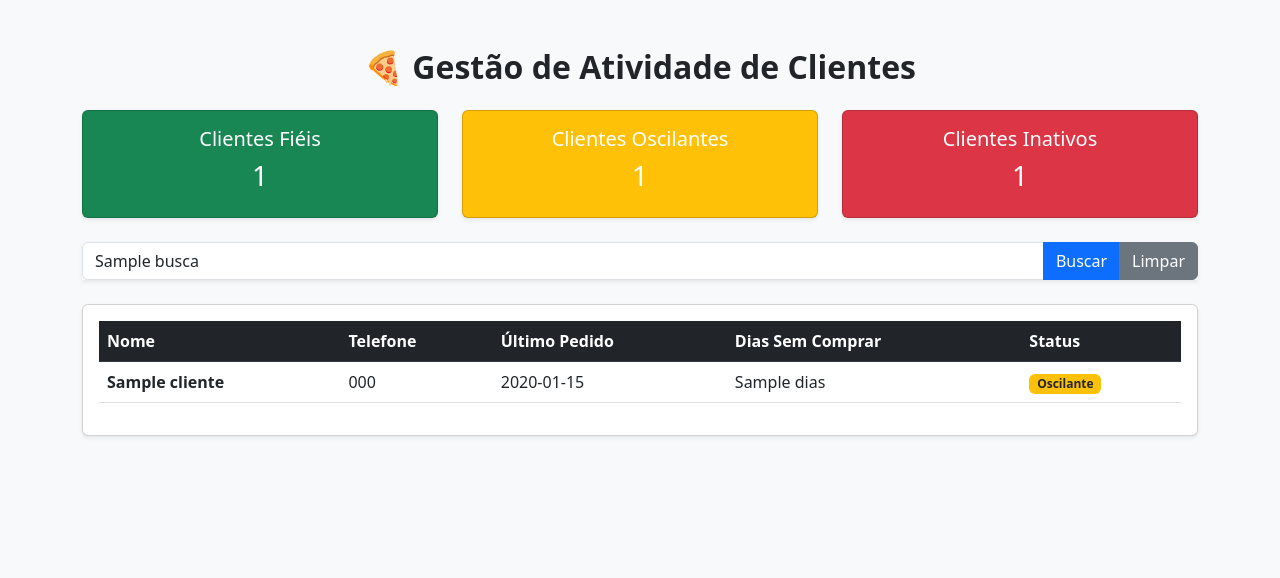
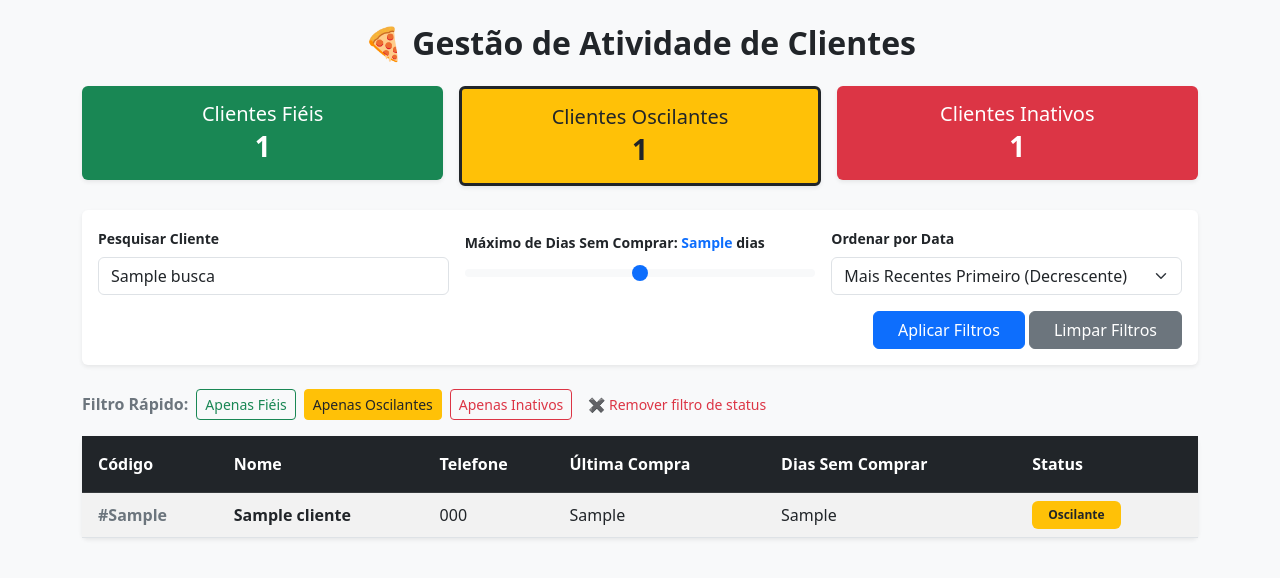
Before and after one commit to RebecaToda/categorizacao-de-clientes, a Flask app: template templates/index.html in a window 1280 px wide. Shown: the top 578 px of the page. Run offline with Flask 3, Linux system fonts and the light colour scheme; the template is opened without the code that fills it: most values are stand-ins (such as "Sample title", 1, 10 or a date in 2020).

Commit message:
Adicionar filtros e classificação de clientes
Unifica vendas de delivery e retirada para calcular a última compra, dias sem comprar e status de atividade. Adiciona busca por código, filtros por status e período, ordenação por data, contadores no dashboard e atualiza a tabela e a interface.

```diff
--- a/app.py
+++ b/app.py
@@ -1,14 +1,13 @@
 from flask import Flask, render_template, request
 import mysql.connector
-from datetime import datetime
+from datetime import datetime, date
 
 app = Flask(__name__)
 
-# Configuração da conexão com o Banco de Dados (Ajuste usuário e senha conforme seu ambiente)
 def get_db_connection():
     return mysql.connector.connect(
         host="localhost",
-        port=40115,
+        port=40115,  # Porta do seu DBeaver
         user="root",
         password="",
         database="ajxfood"
@@ -17,51 +16,140 @@ def get_db_connection():
 @app.route('/')
 def index():
     busca = request.args.get('q', '').strip()
+    status_filtro = request.args.get('status', '').strip()
+    max_dias = request.args.get('max_dias', '').strip()
+    ordem_data = request.args.get('ordem', 'desc').strip()
+
     conn = get_db_connection()
     cursor = conn.cursor(dictionary=True)
 
-    # Query que traz os dados e classifica com base nas suas regras de negócio
+    # Consulta unificada com tratamento de ordenação garantido para todos os clientes
     query = """
         SELECT
             c.codigo AS codigo_cliente,
             c.nome_razao AS nome_cliente,
             c.tel_1 AS telefone,
-            MAX(v.data_entrada) AS ultimo_pedido,
-            DATEDIFF(NOW(), MAX(v.data_entrada)) AS dias_desde_ultimo_pedido,
-            COUNT(CASE WHEN v.data_entrada >= DATE_SUB(NOW(), INTERVAL 30 DAY) THEN 1 END) AS qtd_ult_30_dias,
-            CASE
-                WHEN MAX(v.data_entrada) >= DATE_SUB(NOW(), INTERVAL 15 DAY)
-                     OR COUNT(CASE WHEN v.data_entrada >= DATE_SUB(NOW(), INTERVAL 30 DAY) THEN 1 END) >= 2
-                THEN 'Cliente Fiel'
-                WHEN MAX(v.data_entrada) BETWEEN DATE_SUB(NOW(), INTERVAL 45 DAY) AND DATE_SUB(NOW(), INTERVAL 16 DAY)
-                THEN 'Cliente Oscilante'
-                ELSE 'Cliente Inativo'
-            END AS status_atividade
+            c.cidade,
+            MAX(todas_vendas.data_venda) AS ultimo_pedido_real,
+            c.data AS data_registro
         FROM clientes c
-        LEFT JOIN vendas_retirada v ON c.codigo = v.codigo_cliente
+        LEFT JOIN (
+            SELECT codigo_endereco AS id_cli, data AS data_venda FROM vendas_delivery WHERE codigo_endereco IS NOT NULL
+            UNION ALL
+            SELECT codigo_cliente AS id_cli, data_entrada AS data_venda FROM vendas_retirada WHERE codigo_cliente IS NOT NULL
+        ) todas_vendas ON c.codigo = todas_vendas.id_cli
     """
 
     params = []
+    condicoes = []
+
     if busca:
-        query += " WHERE c.nome_razao LIKE %s OR c.tel_1 LIKE %s"
-        params = [f"%{busca}%", f"%{busca}%"]
+        if busca.isdigit():
+            condicoes.append("(c.codigo = %s OR c.tel_1 LIKE %s)")
+            params.extend([int(busca), f"%{busca}%"])
+        else:
+            condicoes.append("(c.nome_razao LIKE %s OR c.tel_1 LIKE %s)")
+            params.extend([f"%{busca}%", f"%{busca}%"])
 
-    query += " GROUP BY c.codigo, c.nome_razao, c.tel_1 ORDER BY ultimo_pedido DESC;"
+    if condicoes:
+        query += " WHERE " + " AND ".join(condicoes)
+
+    query += " GROUP BY c.codigo, c.nome_razao, c.tel_1, c.cidade, c.data"
+
+    # Ordenação blindada: utiliza o pedido real e, se não houver, recorre à data de registo do cliente
+    if ordem_data == 'asc':
+        query += " ORDER BY COALESCE(MAX(todas_vendas.data_venda), c.data) ASC, c.codigo ASC;"
+    else:
+        query += " ORDER BY COALESCE(MAX(todas_vendas.data_venda), c.data) DESC, c.codigo ASC;"
 
     cursor.execute(query, params)
-    clientes = cursor.fetchall()
-
-    # Contadores para o Dashboard simples
-    total_fiel = sum(1 for x in clientes if x['status_atividade'] == 'Cliente Fiel')
-    total_oscilante = sum(1 for x in clientes if x['status_atividade'] == 'Cliente Oscilante')
-    total_inativo = sum(1 for x in clientes if x['status_atividade'] == 'Cliente Inativo')
+    resultados = cursor.fetchall()
 
     cursor.close()
     conn.close()
 
+    hoje = datetime.now().date()
+    clientes_processados = []
+
+    for row in resultados:
+        dt_ref = row['ultimo_pedido_real'] if row['ultimo_pedido_real'] else row['data_registro']
+        dias_sem_comprar = None
+
+        if dt_ref:
+            if isinstance(dt_ref, datetime):
+                dt_ref_date = dt_ref.date()
+            elif isinstance(dt_ref, date):
+                dt_ref_date = dt_ref
+            elif isinstance(dt_ref, str):
+                try:
+                    dt_ref_date = datetime.strptime(dt_ref.split()[0], '%Y-%m-%d').date()
+                except:
+                    dt_ref_date = None
+            else:
+                dt_ref_date = None
+
+            if dt_ref_date:
+                dias_sem_comprar = (hoje - dt_ref_date).days
+                if dias_sem_comprar < 0:
+                    dias_sem_comprar = 0
+                data_formatada = dt_ref_date.strftime('%d/%m/%Y')
+            else:
+                data_formatada = 'Nunca comprou'
+                dias_sem_comprar = 99999
+        else:
+            data_formatada = 'Nunca comprou'
+            dias_sem_comprar = 99999
+
+        # Regras de Classificação rigorosas:
+        # - Fiel: Até 15 dias sem comprar
+        # - Oscilante: Entre 16 e 45 dias
+        # - Inativo: Mais de 45 dias ou sem compras reais
+        if dias_sem_comprar > 45 or row['ultimo_pedido_real'] is None:
+            status = 'Cliente Inativo'
+        elif dias_sem_comprar >= 16:
+            status = 'Cliente Oscilante'
+        else:
+            status = 'Cliente Fiel'
+
+        clientes_processados.append({
+            'codigo_cliente': row['codigo_cliente'],
+            'nome_cliente': row['nome_cliente'],
+            'telefone': row['telefone'],
+            'cidade': row['cidade'] or 'Bernardino de Campos',
+            'ultimo_pedido_str': data_formatada,
+            'dias_num': dias_sem_comprar,
+            'dias_sem_comprar': f"{dias_sem_comprar} dias" if dias_sem_comprar != 99999 else "N/A",
+            'status_atividade': status
+        })
+
+    # Contadores reais para os Cards do Dashboard
+    total_fiel = sum(1 for x in clientes_processados if x['status_atividade'] == 'Cliente Fiel')
+    total_oscilante = sum(1 for x in clientes_processados if x['status_atividade'] == 'Cliente Oscilante')
+    total_inativo = sum(1 for x in clientes_processados if x['status_atividade'] == 'Cliente Inativo')
+
+    # Filtros visuais da interface (Slider e Botões de Status)
+    clientes_filtrados = []
+    for c in clientes_processados:
+        if max_dias and max_dias.isdigit():
+            if c['dias_num'] > int(max_dias):
+                continue
+
+        if status_filtro:
+            if status_filtro == 'fiel' and c['status_atividade'] != 'Cliente Fiel':
+                continue
+            if status_filtro == 'oscilante' and c['status_atividade'] != 'Cliente Oscilante':
+                continue
+            if status_filtro == 'inativo' and c['status_atividade'] != 'Cliente Inativo':
+                continue
+
+        clientes_filtrados.append(c)
+
     return render_template('index.html',
-                           clientes=clientes,
+                           clientes=clientes_filtrados,
                            busca=busca,
+                           status_filtro=status_filtro,
+                           max_dias=max_dias,
+                           ordem_data=ordem_data,
                            total_fiel=total_fiel,
                            total_oscilante=total_oscilante,
                            total_inativo=total_inativo)
--- a/templates/index.html
+++ b/templates/index.html
@@ -2,84 +2,139 @@
 <html lang="pt-BR">
 <head>
     <meta charset="UTF-8">
-    <title>Dashboard Simples - Pizzaria</title>
+    <title>Gestão de Atividade de Clientes - Pizzaria</title>
     <!-- Bootstrap 5 CSS -->
     <link href="https://cdn.jsdelivr.net/npm/bootstrap@5.3.0/dist/css/bootstrap.min.css" rel="stylesheet">
 </head>
 <body class="bg-light">
 
-    <div class="container my-5">
-        <h2 class="mb-4 text-center fw-bold">🍕 Gestão de Atividade de Clientes</h2>
+    <div class="container my-4">
+        <!-- TÍTULO -->
+        <h2 class="text-center fw-bold mb-4">🍕 Gestão de Atividade de Clientes</h2>
 
-        <!-- DASHBOARD (Cards de Resumo) -->
-        <div class="row text-center mb-4">
+        <!-- CARDS DO DASHBOARD (CLICÁVEIS) -->
+        <div class="row text-white text-center mb-4 g-3">
             <div class="col-md-4">
-                <div class="card text-white bg-success shadow-sm">
-                    <div class="card-body">
-                        <h5>Clientes Fiéis</h5>
-                        <h3>{{ total_fiel }}</h3>
+                <a href="/?status=fiel{% if max_dias %}&max_dias={{ max_dias }}{% endif %}{% if ordem_data %}&ordem={{ ordem_data }}{% endif %}" class="text-decoration-none">
+                    <div class="p-3 bg-success rounded shadow-sm {% if status_filtro == 'fiel' %}border border-3 border-dark{% endif %}">
+                        <h5 class="mb-1 text-white">Clientes Fiéis</h5>
+                        <h3 class="fw-bold mb-0 text-white">{{ total_fiel }}</h3>
+
                     </div>
-                </div>
+                </a>
             </div>
             <div class="col-md-4">
-                <div class="card text-white bg-warning shadow-sm">
-                    <div class="card-body">
-                        <h5>Clientes Oscilantes</h5>
-                        <h3>{{ total_oscilante }}</h3>
+                <a href="/?status=oscilante{% if max_dias %}&max_dias={{ max_dias }}{% endif %}{% if ordem_data %}&ordem={{ ordem_data }}{% endif %}" class="text-decoration-none">
+                    <div class="p-3 bg-warning text-dark rounded shadow-sm {% if status_filtro == 'oscilante' %}border border-3 border-dark{% endif %}">
+                        <h5 class="mb-1 text-dark">Clientes Oscilantes</h5>
+                        <h3 class="fw-bold mb-0 text-dark">{{ total_oscilante }}</h3>
+
                     </div>
-                </div>
+                </a>
             </div>
             <div class="col-md-4">
-                <div class="card text-white bg-danger shadow-sm">
-                    <div class="card-body">
-                        <h5>Clientes Inativos</h5>
-                        <h3>{{ total_inativo }}</h3>
+                <a href="/?status=inativo{% if max_dias %}&max_dias={{ max_dias }}{% endif %}{% if ordem_data %}&ordem={{ ordem_data }}{% endif %}" class="text-decoration-none">
+                    <div class="p-3 bg-danger rounded shadow-sm {% if status_filtro == 'inativo' %}border border-3 border-dark{% endif %}">
+                        <h5 class="mb-1 text-white">Clientes Inativos</h5>
+                        <h3 class="fw-bold mb-0 text-white">{{ total_inativo }}</h3>
+
                     </div>
-                </div>
+                </a>
             </div>
         </div>
 
-        <!-- BARRA DE PESQUISA -->
-        <form method="GET" action="/" class="input-group mb-4 shadow-sm">
-            <input type="text" name="q" class="form-control" placeholder="Pesquisar por nome do cliente ou telefone..." value="{{ busca }}">
-            <button class="btn btn-primary" type="submit">Buscar</button>
-            <a href="/" class="btn btn-secondary">Limpar</a>
+        <!-- FORMULÁRIO DE FILTROS E PESQUISA -->
+        <form method="GET" action="/" class="card shadow-sm border-0 p-3 mb-4 bg-white">
+            <div class="row g-3 align-items-center">
+                <!-- Barra de pesquisa por nome/telefone -->
+                <div class="col-md-4">
+                    <label class="form-label fw-bold small">Pesquisar Cliente</label>
+                    <input type="text" name="q" class="form-control" placeholder="Nome ou telefone..." value="{{ busca }}">
+                </div>
+
+                <!-- Slider móvel de Dias sem comprar -->
+                <div class="col-md-4">
+                    <label class="form-label fw-bold small">
+                        Máximo de Dias Sem Comprar: <span id="valDias" class="text-primary fw-bold">{% if max_dias %}{{ max_dias }}{% else %}2000{% endif %}</span> dias
+                    </label>
+                    <input type="range" class="form-range" name="max_dias" min="0" max="2000" step="10"
+                           value="{% if max_dias %}{{ max_dias }}{% else %}2000{% endif %}"
+                           oninput="document.getElementById('valDias').innerText = this.value">
+                </div>
+
+                <!-- Ordenação por Data -->
+                <div class="col-md-4">
+                    <label class="form-label fw-bold small">Ordenar por Data</label>
+                    <select name="ordem" class="form-select">
+                        <option value="desc" {% if ordem_data == 'desc' %}selected{% endif %}>Mais Recentes Primeiro (Decrescente)</option>
+                        <option value="asc" {% if ordem_data == 'asc' %}selected{% endif %}>Mais Antigos Primeiro (Crescente)</option>
+                    </select>
+                </div>
+
+                <!-- Mantém o filtro de status ativo ao mexer nos outros campos -->
+                <input type="hidden" name="status" value="{{ status_filtro }}">
+
+                <!-- Botões de Ação -->
+                <div class="col-12 text-end">
+                    <button class="btn btn-primary px-4" type="submit">Aplicar Filtros</button>
+                    <a href="/" class="btn btn-secondary px-4">Limpar Filtros</a>
+                </div>
+            </div>
         </form>
 
-        <!-- TABELA DE RESULTADOS -->
-        <div class="card shadow-sm">
-            <div class="card-body">
-                <div class="table-responsive">
-                    <table class="table table-hover align-middle">
-                        <thead class="table-dark">
+        <!-- FILTROS RÁPIDOS POR BOTÃO DE STATUS -->
+        <div class="d-flex gap-2 mb-3 align-items-center">
+            <span class="fw-bold text-secondary">Filtro Rápido:</span>
+            <a href="/?status={% if status_filtro == 'fiel' %}{% else %}fiel{% endif %}{% if max_dias %}&max_dias={{ max_dias }}{% endif %}{% if ordem_data %}&ordem={{ ordem_data }}{% endif %}{% if busca %}&q={{ busca }}{% endif %}"
+               class="btn btn-sm {% if status_filtro == 'fiel' %}btn-success{% else %}btn-outline-success{% endif %}">Apenas Fiéis</a>
+
+            <a href="/?status={% if status_filtro == 'oscilante' %}{% else %}oscilante{% endif %}{% if max_dias %}&max_dias={{ max_dias }}{% endif %}{% if ordem_data %}&ordem={{ ordem_data }}{% endif %}{% if busca %}&q={{ busca }}{% endif %}"
+               class="btn btn-sm {% if status_filtro == 'oscilante' %}btn-warning text-dark{% else %}btn-outline-warning text-dark{% endif %}">Apenas Oscilantes</a>
+
+            <a href="/?status={% if status_filtro == 'inativo' %}{% else %}inativo{% endif %}{% if max_dias %}&max_dias={{ max_dias }}{% endif %}{% if ordem_data %}&ordem={{ ordem_data }}{% endif %}{% if busca %}&q={{ busca }}{% endif %}"
+               class="btn btn-sm {% if status_filtro == 'inativo' %}btn-danger{% else %}btn-outline-danger{% endif %}">Apenas Inativos</a>
+
+            {% if status_filtro %}
+            <a href="/?{% if max_dias %}max_dias={{ max_dias }}&{% endif %}{% if ordem_data %}ordem={{ ordem_data }}&{% endif %}{% if busca %}q={{ busca }}{% endif %}" class="text-danger small text-decoration-none ms-2">✖ Remover filtro de status</a>
+            {% endif %}
+        </div>
+
+        <!-- TABELA DE CLIENTES -->
+        <div class="card shadow-sm border-0">
+            <div class="card-body p-0">
+                <div class="table-responsive" style="max-height: 550px; overflow-y: auto;">
+                    <table class="table table-striped table-hover align-middle mb-0">
+                        <thead class="table-dark sticky-top">
                             <tr>
-                                <th>Nome</th>
-                                <th>Telefone</th>
-                                <th>Último Pedido</th>
-                                <th>Dias Sem Comprar</th>
-                                <th>Status</th>
+                                <th class="py-3 ps-3">Código</th>
+                                <th class="py-3">Nome</th>
+                                <th class="py-3">Telefone</th>
+                                <th class="py-3">Última Compra</th>
+                                <th class="py-3">Dias Sem Comprar</th>
+                                <th class="py-3 pe-3">Status</th>
                             </tr>
                         </thead>
                         <tbody>
                             {% for c in clientes %}
                             <tr>
-                                <td class="fw-bold">{{ c.nome_cliente or 'Não informado' }}</td>
-                                <td>{{ c.telefone or 'Sem tel' }}</td>
-                                <td>{{ c.ultimo_pedido.strftime('%d/%m/%Y') if c.ultimo_pedido else 'Nunca' }}</td>
-                                <td>{{ c.dias_desde_ultimo_pedido if c.dias_desde_ultimo_pedido is not none else 'N/A' }} dias</td>
-                                <td>
+                                <td class="ps-3 fw-bold text-secondary">#{{ c.codigo_cliente }}</td>
+                                <td class="fw-bold text-dark">{{ c.nome_cliente or 'Não informado' }}</td>
+                                <td>{{ c.telefone or 'Sem telefone' }}</td>
+                                <td>{{ c.ultimo_pedido_str }}</td>
+                                <td>{{ c.dias_sem_comprar }}</td>
+                                <td class="pe-3">
                                     {% if c.status_atividade == 'Cliente Fiel' %}
-                                        <span class="badge bg-success">Fiel</span>
+                                        <span class="badge bg-success px-3 py-2">Fiel</span>
                                     {% elif c.status_atividade == 'Cliente Oscilante' %}
-                                        <span class="badge bg-warning text-dark">Oscilante</span>
+                                        <span class="badge bg-warning text-dark px-3 py-2">Oscilante</span>
                                     {% else %}
-                                        <span class="badge bg-danger">Inativo</span>
+                                        <span class="badge bg-danger px-3 py-2">Inativo</span>
                                     {% endif %}
                                 </td>
                             </tr>
                             {% else %}
                             <tr>
-                                <td colspan="5" class="text-center text-muted">Nenhum cliente encontrado.</td>
+                                <td colspan="6" class="text-center text-muted py-4">Nenhum cliente encontrado com os filtros selecionados.</td>
                             </tr>
                             {% endfor %}
                         </tbody>
```
